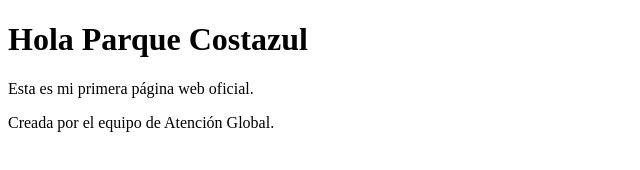
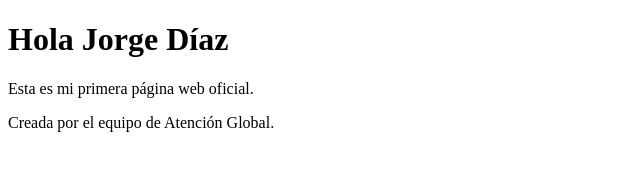
Before and after one commit to padronjorg/costazul-v2, a plain HTML site: page index.html in a window 1280 px wide. Shown: the whole page, without its empty margins (0-640 px from the left). Drawn offline with Linux system fonts and the light colour scheme.

Commit message:
Add files via upload

```diff
--- a/index.html
+++ b/index.html
@@ -5,7 +5,7 @@
     <title>Parque Costazul - Prueba</title>
 </head>
 <body>
-    <h1>Hola Parque Costazul</h1>
+    <h1>Hola Jorge Díaz</h1>
     <p>Esta es mi primera página web oficial.</p>
     <p>Creada por el equipo de Atención Global.</p>
 </body>
```
